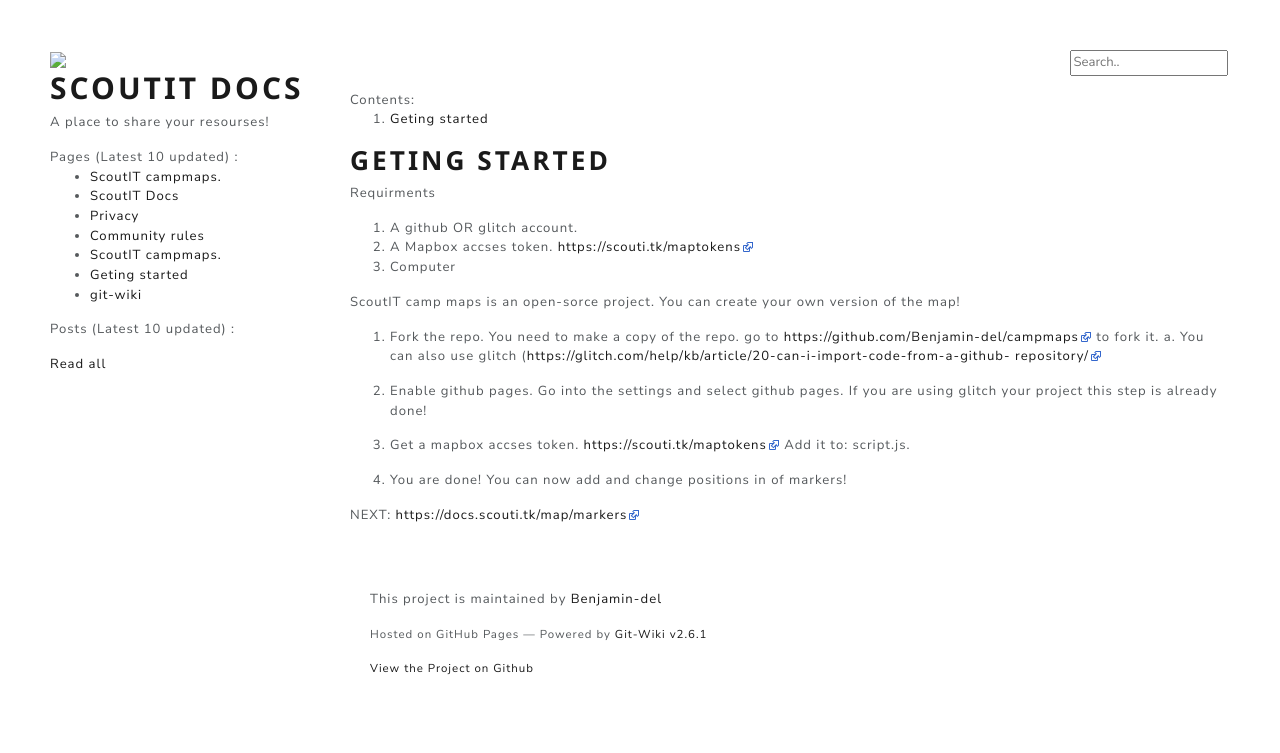
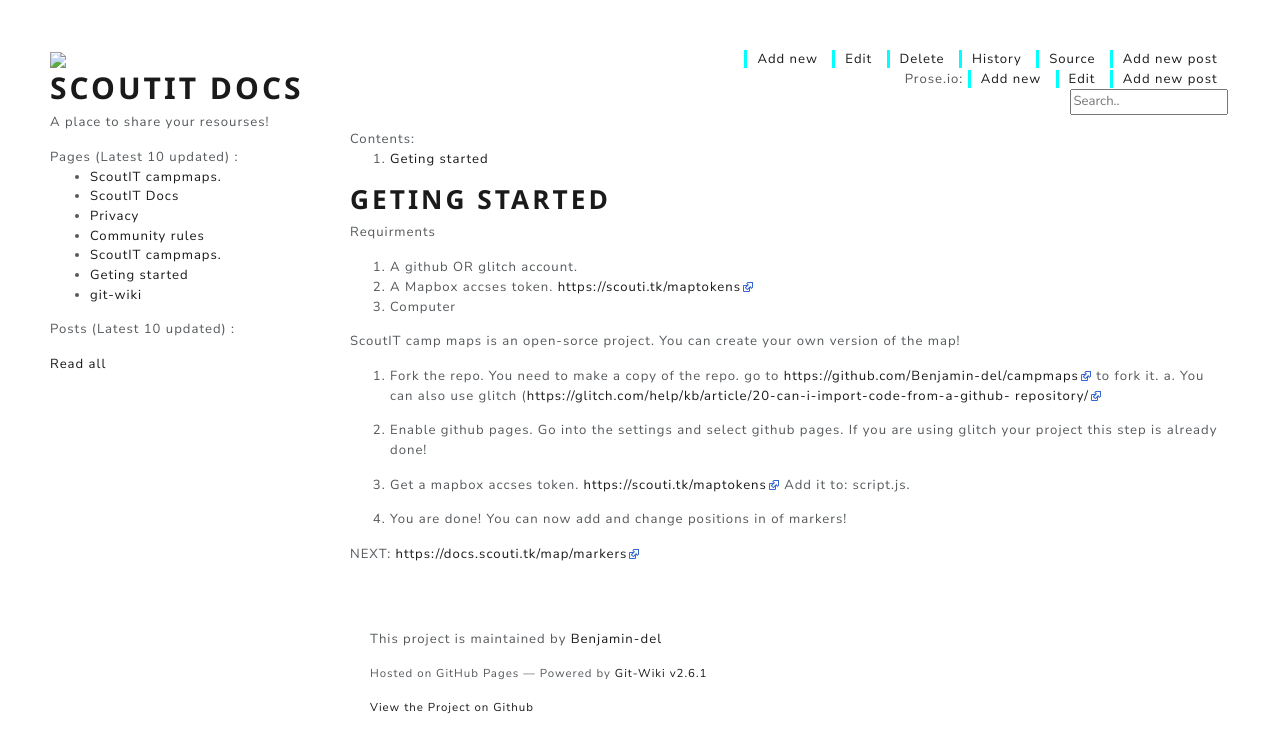
Before and after one commit to Benjamin-del/scoutit, a Jekyll site: the page built from wiki/camp_maps.md, in a window 1280 px wide. Shown: the top 753 px of the page. Built offline with Jekyll 4.4.1, drawn with Linux system fonts in a browser that asks for light colours; nearby versions of some CDN libraries; our own code applies the rules of GitHub Pages for plain Markdown files.

Commit message:
Update page_actions.html

```diff
--- a/_includes/git-wiki/components/action_btn/page_actions.html
+++ b/_includes/git-wiki/components/action_btn/page_actions.html
@@ -1,6 +1,10 @@
 <div class="git-wiki-tools">
     {% if site.use_github_wiki %}
-
+    <span class="tools-element"><a target="_blank" href="{{ site.github.repository_url }}/wiki/_new">Add new</a></span>
+    <span class="tools-element"><a target="_blank" href="{{ site.github.repository_url }}/wiki/{{url | remove: '.html' | append: ''}}/_edit">Edit</a></span>
+    <span class="tools-element"><a target="_blank" href="{{ site.github.repository_url }}/wiki/{{url | remove: '.html' | append: ''}}/_history">History</a></span>
+    <span class="tools-element"><a target="_blank" href="{{ site.github.repository_url }}/wiki/{{url | remove: '.html' | append: '.md'}}/">Source</a></span>
+    {% else %}
     <span class="tools-element"><a target="_blank" href="{{ site.github.repository_url }}/new/{{site.git_branch | escape}}?filename={{ site.site_root | default: '/' }}{{ site.wiki_folder }}/">Add
             new</a></span>
     <span class="tools-element"><a target="_blank" href="{{ site.github.repository_url }}/edit/{{site.git_branch | escape}}/{{ site.site_root | default: '/' }}{{page.path | escape}}">Edit</a></span>
```
